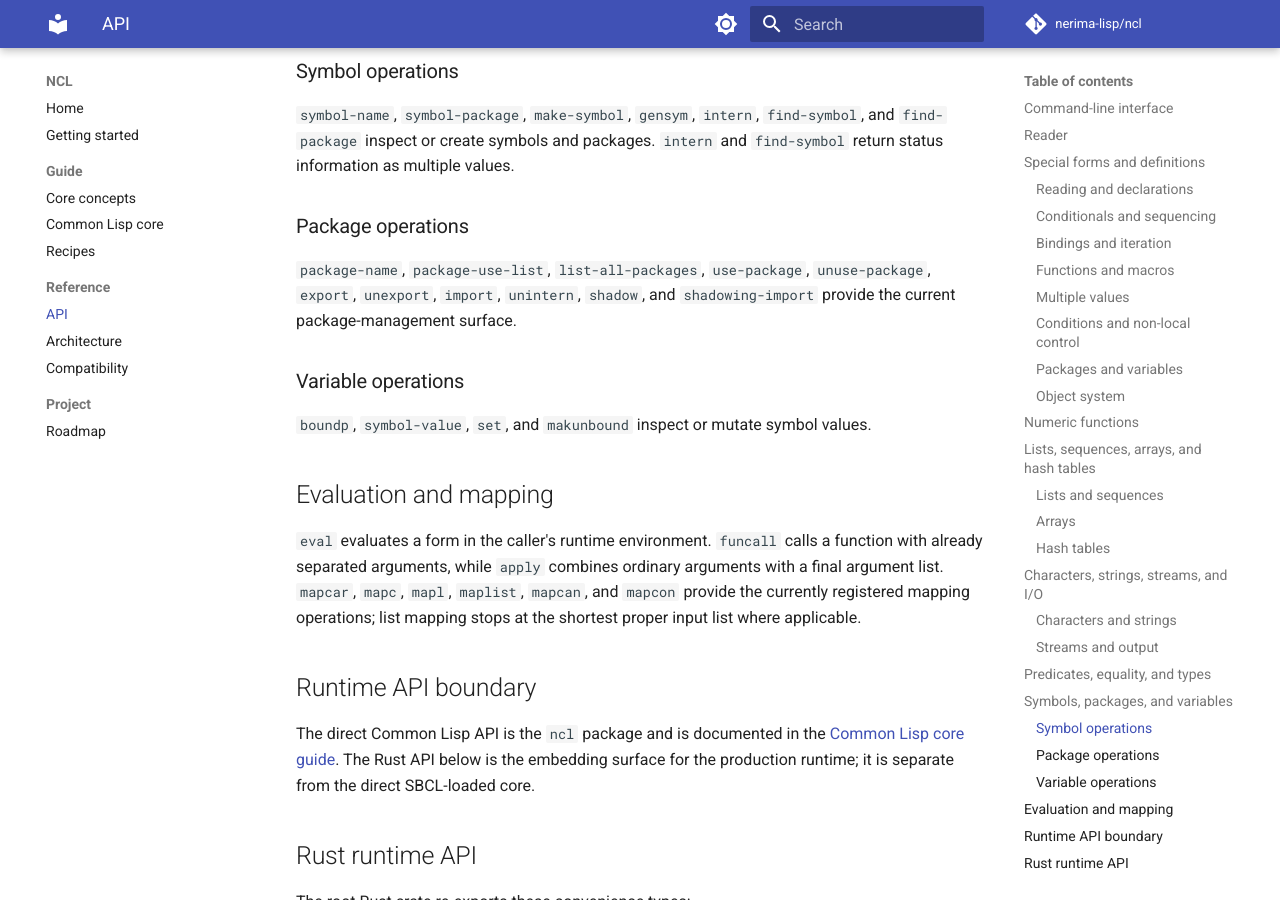
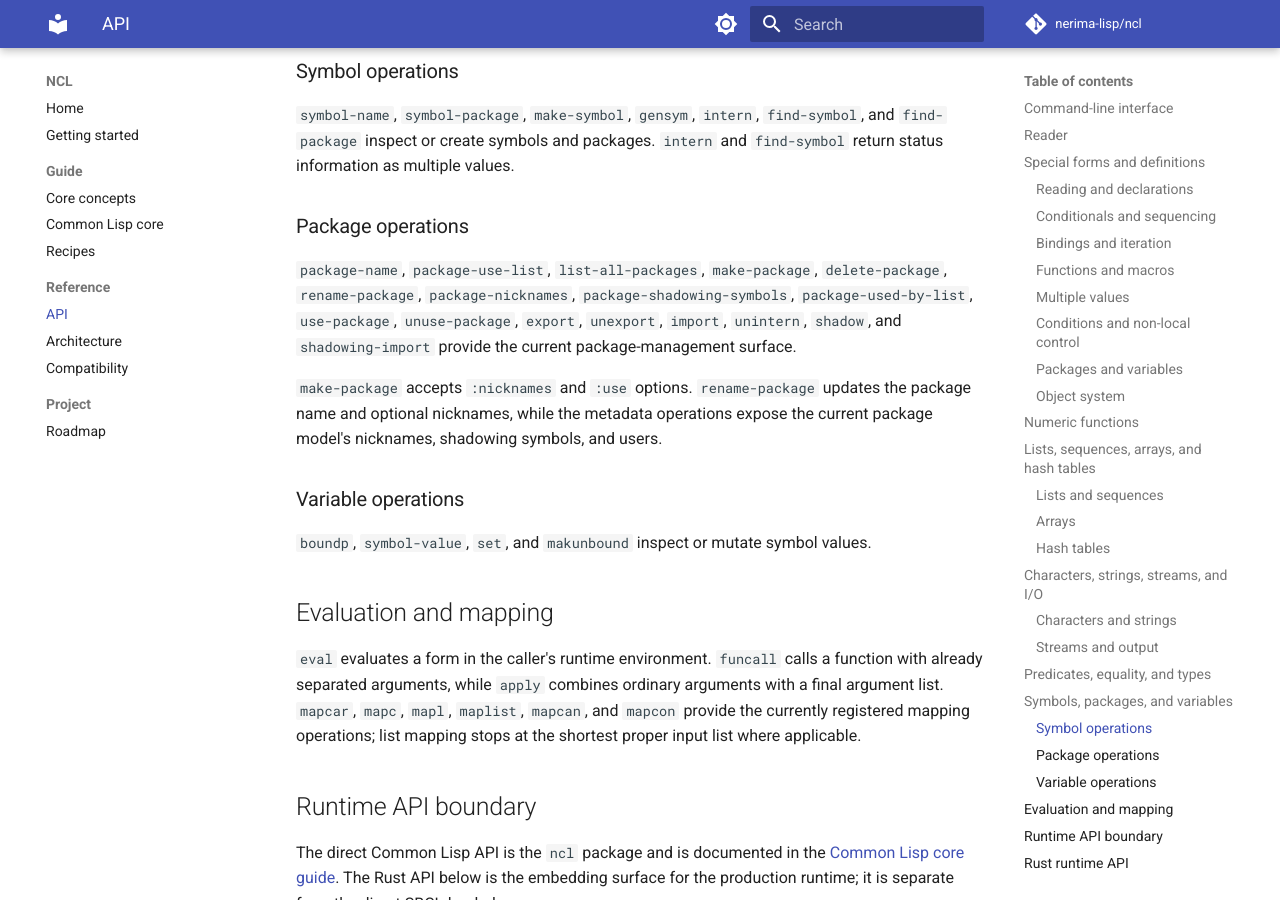
Before and after one commit to nerima-lisp/ncl, an MkDocs documentation site: the page built from docs/src/reference/api.md, in a window 1280 px wide and 900 px high, scrolled down 4370 px. Built offline with MkDocs 1.6.1 and Material for MkDocs 9.7.7, drawn with Linux system fonts in a browser that asks for light colours; comment, search, counter and statistics services are not loaded.

Commit message:
Document package lifecycle support

```diff
--- a/docs/src/reference/api.md
+++ b/docs/src/reference/api.md
@@ -231,10 +231,18 @@ multiple values.
 ### Package operations
 
 <code>package-name</code>, <code>package-use-list</code>,
-<code>list-all-packages</code>, <code>use-package</code>,
+<code>list-all-packages</code>, <code>make-package</code>,
+<code>delete-package</code>, <code>rename-package</code>,
+<code>package-nicknames</code>, <code>package-shadowing-symbols</code>,
+<code>package-used-by-list</code>, <code>use-package</code>,
 <code>unuse-package</code>, <code>export</code>, <code>unexport</code>,
 <code>import</code>, <code>unintern</code>, <code>shadow</code>, and
 <code>shadowing-import</code> provide the current package-management surface.
+
+<code>make-package</code> accepts <code>:nicknames</code> and
+<code>:use</code> options. <code>rename-package</code> updates the package name
+and optional nicknames, while the metadata operations expose the current
+package model's nicknames, shadowing symbols, and users.
 
 ### Variable operations
 
```
Also changed, not shown: docs/src/reference/compatibility.md (+1 -1 lines).
